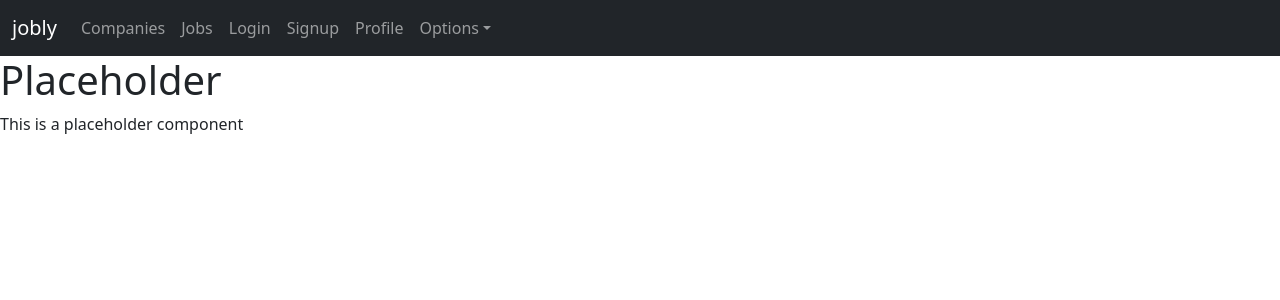
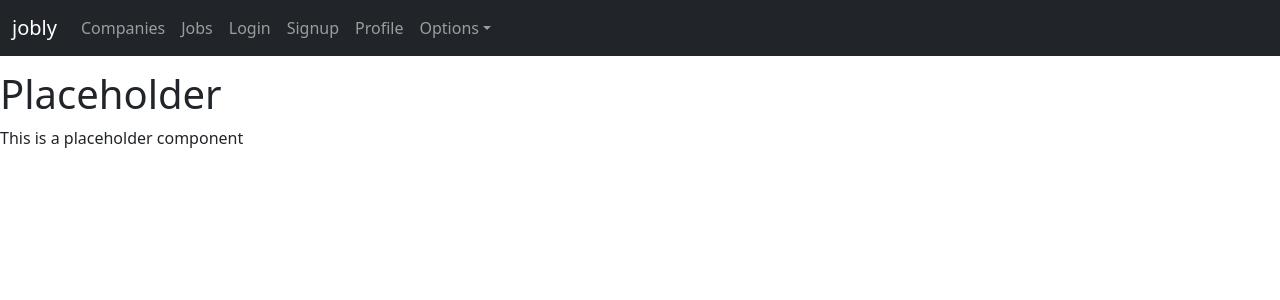
Before and after one commit to knox-dude/jobly-react, a React (Vite) app in the folder jobly-frontend/: page / in a window 1280 px wide. Shown: the top 300 px of the page. Built offline with nearby package versions, Linux system fonts and the light colour scheme.

Commit message:
style change

```diff
--- a/jobly-frontend/src/main.css
+++ b/jobly-frontend/src/main.css
@@ -1,3 +1,3 @@
 body {
-    margin-top: 56px;
+    margin-top: 70px;
 }
```
